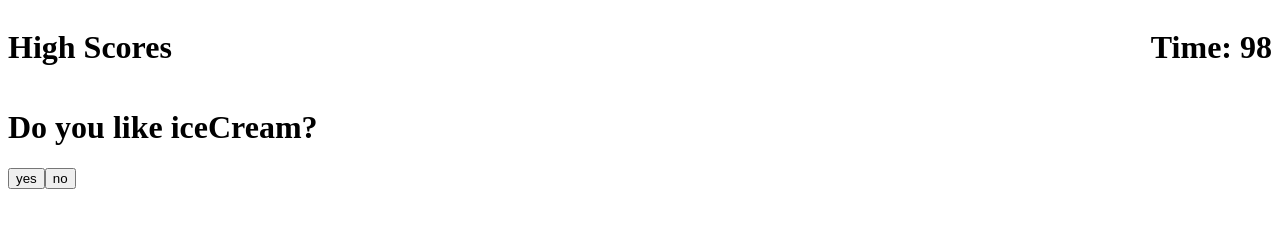
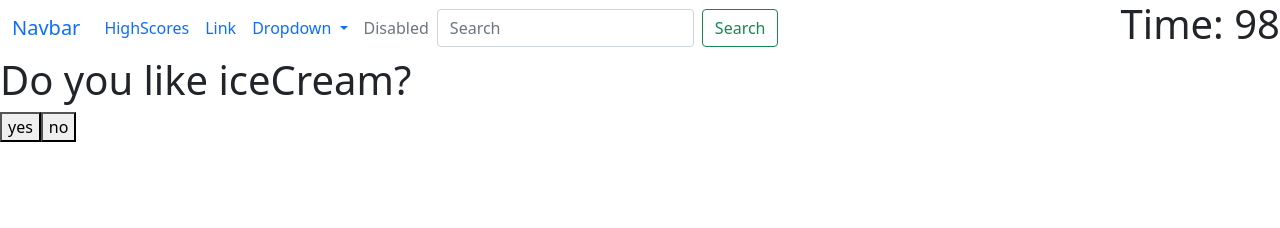
Before and after one commit to CouchNoemi/symetrical-memory, a plain HTML site: page index.html in a window 1280 px wide. Both pictures are taken after a click on the button "Start". Drawn offline with nearby package versions, Linux system fonts and the light colour scheme.

Commit message:
changes3

```diff
--- a/assets/script.js
+++ b/assets/script.js
@@ -1,6 +1,7 @@
 var mainEl = document.querySelector("main");
 var startBtnEl = document.querySelector("#start-btn");
 var timerEl = document.querySelector("#time-el");
+//var questionTag =  document.querySelector("#questionTag");
 
 var interval;
 var time = 100;
@@ -20,11 +21,12 @@ var questions = [
 
     }
 ];
+var btnDivEl = document.createElement("div");
 
 function displayQuestion(){
     mainEl.innerHTML = "";
 
-    if (questionsIndex >= questions.length) {
+    if ((questionsIndex +1) >= questions.length) {
         endGame();
         return;
     }
@@ -33,7 +35,6 @@ function displayQuestion(){
     h1El.textContent = questions[questionsIndex].questionText;
     mainEl.appendChild(h1El);
 
-    var btnDivEl = document.createElement("div");
     mainEl.appendChild(btnDivEl);
 
     var pEl = document.createElement( 'p');
@@ -44,12 +45,14 @@ function displayQuestion(){
     btnDivEl.addEventListener("click", function (event) {
         var target= event.target;
 
-        if (target.getAttribute("class") !== 'btn') return;
+        //console.log(target)
+        //if (target.getAttribute("class") !== 'btn') return;
 
         var clickedQuestionIndex = parseInt(target.getAttribute("data-index"));
 
         console.log(clickedQuestionIndex);
         if (clickedQuestionIndex === questions[questionsIndex].correctAnswer) {
+
             lastQuestionCorrect = "Correct"
 
         } else {
@@ -59,7 +62,12 @@ function displayQuestion(){
 
         questionsIndex++;
 
-        displayQuestion();
+
+       // displayQuestion();
+       //nexQuestion(questionsIndex);
+       h1El.textContent = questions[questionsIndex].questionText;
+
+
 
 
     });
@@ -71,7 +79,11 @@ function displayQuestion(){
         btnDivEl.appendChild(buttonEl);
     }
 
+    //do a check to see if no more questions need to be answered then display the highscore page
+    //location.hred = 'path to highcore.html'
+
 };
+
 
 startBtnEl.addEventListener("click", function (event) {
     mainEl.innerHTML = "";
@@ -92,5 +104,7 @@ startBtnEl.addEventListener("click", function (event) {
 
 function endGame() {
     clearInterval(interval);
+    mainEl.innerHTML = "";
+
 
 };
--- a/index.html
+++ b/index.html
@@ -4,17 +4,55 @@
     <meta charset="UTF-8">
     <meta http-equiv="X-UA-Compatible" content="IE=edge">
     <meta name="viewport" content="width=device-width, initial-scale=1.0">
+     <link rel="stylesheet" href="https://cdn.jsdelivr.net/npm/bootstrap@5.1.3/dist/css/bootstrap.min.css">
     <title>Quiz</title>
     <link rel="stylesheet" href="./style.css"
+
 </head>
 <body>
     <header>
-        <h1>High Scores</h1>
+      <nav class="navbar navbar-expand-lg bg-body-tertiary">
+        <div class="container-fluid">
+          <a class="navbar-brand" href="#">Navbar</a>
+          <button class="navbar-toggler" type="button" data-bs-toggle="collapse" data-bs-target="#navbarSupportedContent" aria-controls="navbarSupportedContent" aria-expanded="false" aria-label="Toggle navigation">
+            <span class="navbar-toggler-icon"></span>
+          </button>
+          <div class="collapse navbar-collapse" id="navbarSupportedContent">
+            <ul class="navbar-nav me-auto mb-2 mb-lg-0">
+              <li class="nav-item">
+                <a class="nav-link active" aria-current="page" href="#">HighScores</a>
+              </li>
+              <li class="nav-item">
+                <a class="nav-link" href="#">Link</a>
+              </li>
+              <li class="nav-item dropdown">
+                <a class="nav-link dropdown-toggle" href="#" role="button" data-bs-toggle="dropdown" aria-expanded="false">
+                  Dropdown
+                </a>
+                <ul class="dropdown-menu">
+                  <li><a class="dropdown-item" href="#">Action</a></li>
+                  <li><a class="dropdown-item" href="#">Another action</a></li>
+                  <li><hr class="dropdown-divider"></li>
+                  <li><a class="dropdown-item" href="#">Something else here</a></li>
+                </ul>
+              </li>
+              <li class="nav-item">
+                <a class="nav-link disabled">Disabled</a>
+              </li>
+            </ul>
+            <form class="d-flex" role="search">
+              <input class="form-control me-2" type="search" placeholder="Search" aria-label="Search">
+              <button class="btn btn-outline-success" type="submit">Search</button>
+            </form>
+          </div>
+        </div>
+      </nav>
         <h1 id="time-el">Time:100</h1>
     </header>
 <main>
   <h1>Quiz</h1>
   <p>This is a Quiz, get ready.</p>
+
   <button id="start-btn">Start</button>
 </main>
   <script src="./assets/script.js"></script>
```
